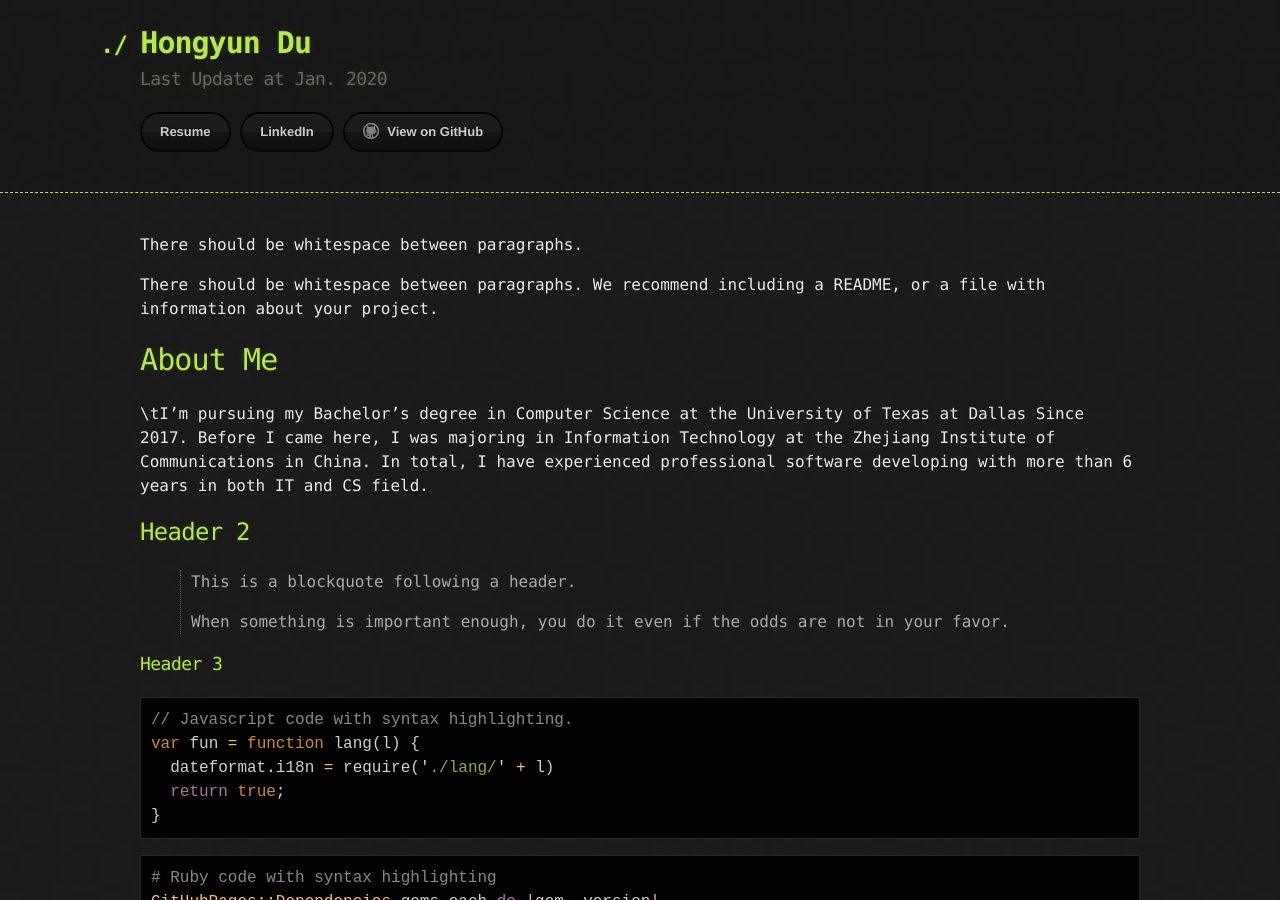
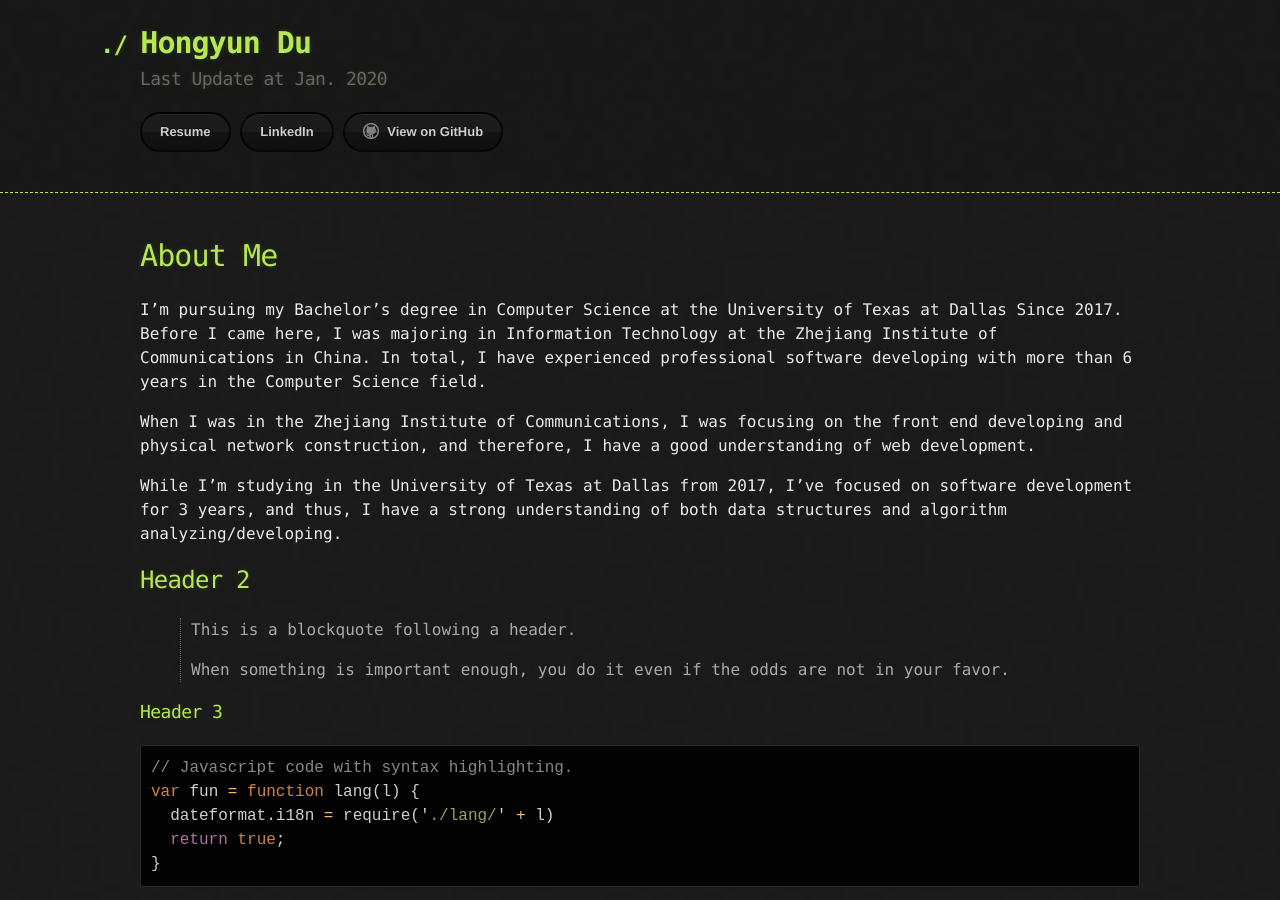
Before and after one commit to Yukikaze-Ai/Yukikaze-Ai.github.io, a Jekyll site: the page built from index.md, in a window 1280 px wide and 900 px high. Built offline with Jekyll 4.4.1, drawn with Linux system fonts in a browser that asks for light colours; our own code applies the rules of GitHub Pages for plain Markdown files.

Commit message:
Update index.md

```diff
--- a/index.md
+++ b/index.md
@@ -2,15 +2,13 @@
 layout: default
 ---
 
-
-There should be whitespace between paragraphs.
-
-There should be whitespace between paragraphs. We recommend including a README, or a file with information about your project.
-
 # About Me
 
-\tI'm pursuing my Bachelor's degree in Computer Science at the University of Texas at Dallas Since 2017. Before I came here, I was majoring in Information Technology at the Zhejiang Institute of Communications in China. In total, I have experienced professional software developing with more than 6 years in both IT and CS field.
+I'm pursuing my Bachelor's degree in Computer Science at the University of Texas at Dallas Since 2017. Before I came here, I was majoring in Information Technology at the Zhejiang Institute of Communications in China. In total, I have experienced professional software developing with more than 6 years in the Computer Science field.
 
+When I was in the Zhejiang Institute of Communications, I was focusing on the front end developing and physical network construction, and therefore, I have a good understanding of web development.
+
+While I'm studying in the University of Texas at Dallas from 2017, I've focused on software development for 3 years, and thus, I have a strong understanding of both data structures and algorithm analyzing/developing.
 
 ## Header 2
 
```
